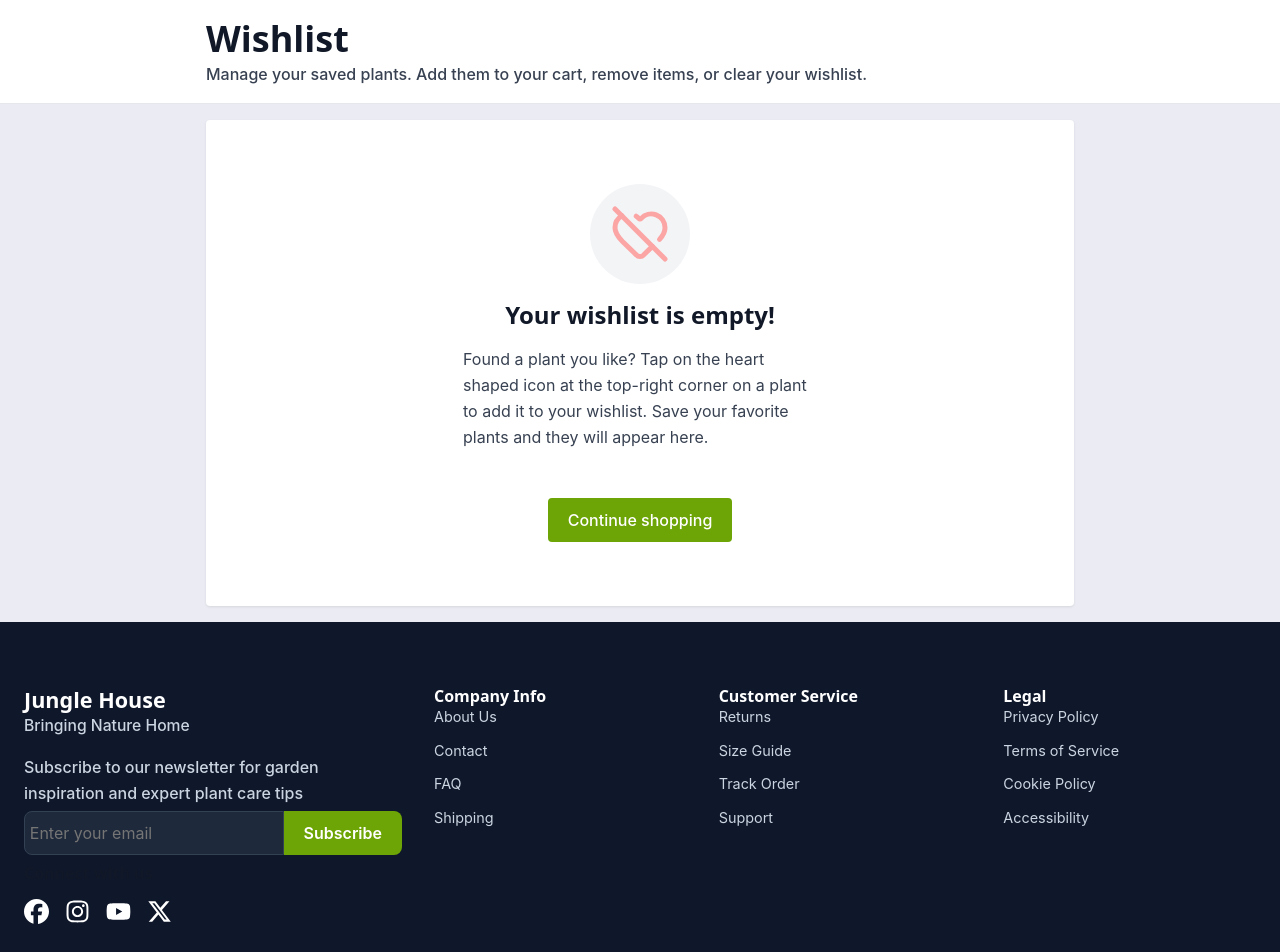
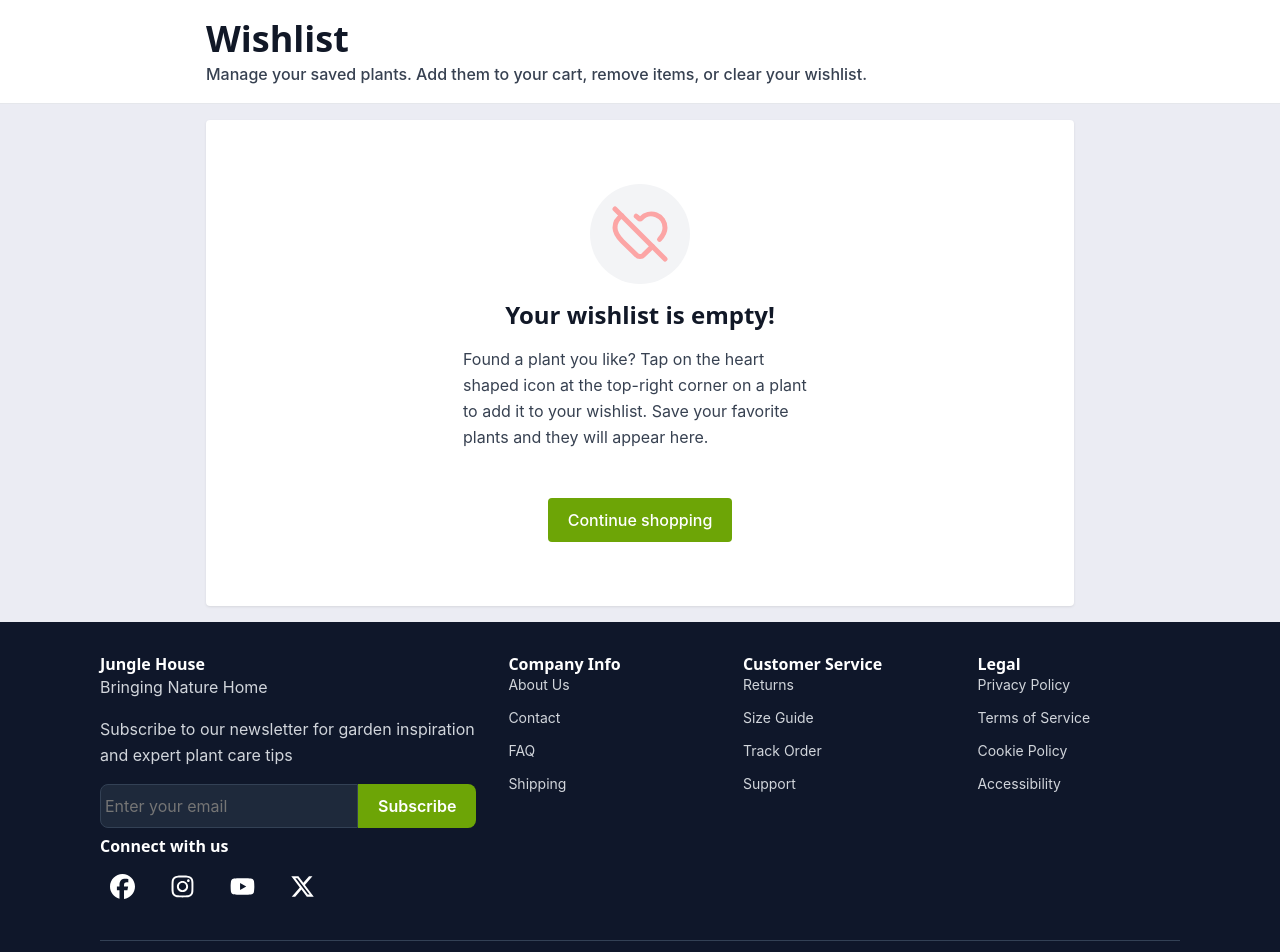
Before and after one commit to Peter-Adjao/upgraded-jungle-plant, a Next.js app in the folder jungle-plant/: page /wishlist in a window 1280 px wide. Shown: the top 952 px of the page. Built offline with nearby package versions, Linux system fonts and the light colour scheme.

Commit message:
Update the footer component to be accessibility compliant

```diff
--- a/jungle-plant/src/app/wishlist/page.js
+++ b/jungle-plant/src/app/wishlist/page.js
@@ -85,7 +85,7 @@ function LoadingState() {
 
 
 export default function WishlistPage() {
-    const { wishlist, isLoaded } = useWishlist();
+    const { wishlist, clearWishlist, isLoaded } = useWishlist();
 
     const isEmpty = wishlist.length === 0;
 
@@ -119,7 +119,8 @@ export default function WishlistPage() {
                             <Button
                             variant="ghostDestructive"
                             size="lg"
-                            rounded="md"
+                            rounded="sm"
+                            onClick={clearWishlist}
                             >
                                 <Trash2 aria-hidden="true"/>
                                 Clear All
--- a/jungle-plant/src/components/Footer/Footer.css
+++ b/jungle-plant/src/components/Footer/Footer.css
@@ -3,60 +3,98 @@
 	background-color: var(--footer-bg);
 	color: var(--color-white);
 	list-style: none;
-	padding: 4rem 1.5rem;
+	padding: var(--space-8);
 }
 
 .footer-container {
-	max-width: 1280px;
-	margin: 0 auto;
+	width: 100%;
+	max-width: 1080px;
+	margin-inline: auto;
 }
+
 
 .footer-grid {
 	display: grid;
 	gap: var(--space-8);
-	margin-bottom: var(--space-12);
+	margin-bottom: var(--space-4);
 }
 
-.footer-logo h2 {
+
+.footer__brand-text{
 	color: var(--color-white);
-	font-size: 1.35rem;
+	font-size: var(--weight-semibold);
 }
 
 .brand-description {
-	font-size: 0.98rem;
-	font-weight:var(--weight-medium);
-	line-height: 1.6;
-	color: var(--text-muted-primary);
+	font-size: var(--space-4);
+	font-weight:var(--weight-regular);
+	line-height: var(--leading-relaxed);
+	color: var(--color-gray-300);
 }
 
-.footer-social {
-	display: flex;
-	gap: var(--space-4);
-	margin-top: var(--space-4);
-	cursor: pointer;
-}
-
-.footer-social .social-icon {
-	transform: translateY(0);
-	transition: transform 0.3s ease;
-}
 
 .footer-social .social-icon:hover {
 	transform: translateY(-0.3rem);
-	border-radius: 10px;
 }
 
-hr {
+
+.social-list {
+	display: flex;
+	gap: var(--space-4);
+	list-style: none;
+	margin: var(--space-0);
+	padding: var(--space-0);
+
+}
+
+.social-list__link {
+	display: inline-flex;
+	justify-content: center;
+	align-items: center;
+
+	width: 44px;
+	height: 44px;
+
+	color: var(--color-white);
+	border-radius: var(--radius-full);
+
+	transition: var(--transition-colors);
+}
+
+.social-list__link:hover,
+.social-list__link:focus-visible {
+	background-color: var(--social-hover);
+}
+
+
+.social-list__focus-visible {
+	outline: 2px solid var(--color-primary);
+	outline-offset: 2px;
+}
+
+
+
+
+.social-media__title {
+
+	margin: var(--space-2) 0 var(--space-2) 0;
+	font-weight: var(--weight-semibold);
+	color: var(--color-white);
+	font-size: var(--text-base);
+}
+
+
+.footer-divider {
 	border: none;
 	height: 1px;
 	background: var(--footer-divider);
 	margin: 2rem 0;
 }
 
-.footer-newsletter p {
-	margin-top: var(--space-4);
+.footer-newsletter__text {
+	margin: var(--space-4) 0 var(--space-4) 0;
 	color: var(--text-muted-primary);
-	font-weight: var(--weight-medium);
+	font-weight: var(--weight-regular);
 }
 
 
@@ -67,14 +105,14 @@ hr {
 
 .footer-input {
 	flex: 1;
-	padding: 0.3rem;
+	padding: var(--space-1);
 	background-color: var(--input-background);
 	border: 1px solid var(--input-border);
 	border-top-left-radius: var(--radius-md);
 	border-bottom-left-radius: var(--radius-md);
 	color: var(--color-white);
 	cursor: pointer;
-	transition: border-color 0.3s ease;
+	transition: var(--transition-colors), var(--transition-shadow);
 }
 
 
@@ -82,35 +120,38 @@ input:focus {
 	border-color: var(--input-focus);
 	box-shadow: 0 0 4px rgba(173, 168, 168, 0.9);
 	outline: none;
-	padding: 0.48rem;
+	padding: var(--space-2);
 }
 
-.footer-newsletter p {
-	margin-bottom: 0.3rem;
+
+.footer__copy-right-content {
+	display: flex;
+	justify-content: start;
 }
 
-.footer-bottom p {
-	text-align: left;
+
+
+.footer__copy-right-text {
 	color: var(--text-muted-primary);
 	font-weight: var(--weight-regular);
 }
 
-.social-container h3 {
-	font-size: var(--text-base);
-	margin-top: var(--space-2);
-	margin-bottom: var(--space-2);
-	font-weight: var(--weight-semibold);
-}
+
+
+
 
 
 @media (min-width: 768px) {
 	.footer-grid {
-		grid-template-columns: repeat(2, 1fr);
+		grid-template-columns: repeat(4, 1fr);
 	}
-	.footer-bottom p {
-		text-align: center;
+
+
+	.footer__copy-right-content {
+		justify-content: center;
 	}
 }
+
 
 @media (min-width: 1024px) {
 	.footer-grid {
--- a/jungle-plant/src/components/Footer/Footer.js
+++ b/jungle-plant/src/components/Footer/Footer.js
@@ -33,19 +33,15 @@ export default function Footer() {
 
           {/* Brand Section */}
           <div className="footer-brand">
-
-            <div className="footer-logo">
-              <h2>Jungle House</h2>
-            </div>
+              <h2 className="footer__brand-text">Jungle House</h2>
 
             <p className="brand-description">
               Bringing Nature Home
             </p>
 
-            {/* Newsletter (Your Feature) */}
+            {/* Newsletter */}
             <div className="footer-newsletter">
-
-                <p>Subscribe to our newsletter for garden inspiration and expert plant care tips</p>
+                <p className="footer-newsletter__text">Subscribe to our newsletter for garden inspiration and expert plant care tips</p>
                       <div className="input-group">
                           <input
                             type="email"
@@ -66,48 +62,54 @@ export default function Footer() {
             </div>
 
             {/* Social Icons */}
-            <div className="social-container">
-                  <div>
-                    <h3>Connect with us</h3>
-                  </div>
-                        <div className="footer-social">
-                              <div className="social-icon facebook">
-                                  <a href="#" aria-label="Facebook">
-                                      <FaFacebook
-                                      size={25}
-                                      color="white"
-                                      aria-hidden="true"
-                                      />
-                                  </a>
-                              </div>
-                              <div className="social-icon instagram">
-                                  <a href="#" aria-label="Instagram">
-                                      <FaInstagram
-                                       size={25}
-                                       color="white"
-                                       aria-hidden="true"
-                                       />
-                                  </a>
-                              </div>
-                              <div className="social-icon youtube">
-                                  <a href="#" aria-label="Youtube">
-                                      <FaYoutube
-                                      size={25}
-                                      color="white"
-                                      aria-hidden="true"
-                                      />
-                                  </a>
-                              </div>
-                              <div className="social-icon X">
-                                  <a href="#" aria-label="X">
-                                      <FaXTwitter
-                                      size={25}
-                                      color="white"
-                                      aria-hidden="true"
-                                      />
-                                  </a>
-                              </div>
-                        </div>
+            <div className="social-media">
+              <h3 className="social-media__title">Connect with us</h3>
+              <ul className="social-list">
+                <li className="social-list__item">
+                    <a
+                     href="#"
+                     target="_blank"
+                     rel="noopener noreferrer"
+                     aria-label="Facebook"
+                     className="social-list__link"
+                    >
+                      <FaFacebook size={25} aria-hidden="true"/>
+                    </a>
+                  </li>
+                  <li className="social-list__item">
+                    <a
+                     href="#"
+                     target="_blank"
+                     rel="noopener noreferrer"
+                     aria-label="Instagram"
+                     className="social-list__link"
+                    >
+                      <FaInstagram size={25} aria-hidden="true"/>
+                    </a>
+                  </li>
+                  <li className="social-list__item">
+                    <a
+                     href="#"
+                     target="_blank"
+                     rel="noopener noreferrer"
+                    aria-label="YouTube"
+                    className="social-list__link"
+                    >
+                      <FaYoutube size={25} aria-hidden="true"/>
+                    </a>
+                  </li>
+                  <li className="social-list__item">
+                    <a
+                     href="#"
+                     target="_blank"
+                     rel="noopener noreferrer"
+                     aria-label="X (formally Twitter)"
+                     className="social-list__link"
+                    >
+                      <FaXTwitter size={25} aria-hidden="true"/>
+                    </a>
+                  </li>
+              </ul>
             </div>
 
           </div>
@@ -123,12 +125,10 @@ export default function Footer() {
 
         </div>
 
-        <hr />
-
-        <div className="footer-bottom">
-          <p>© {currentYear} Jungle House. All rights reserved.</p>
-        </div>
-
+        <hr className="footer-divider" />
+            <div className="footer__copy-right-content">
+              <p className="footer__copy-right-text">&copy; {currentYear} Jungle House. All rights reserved.</p>
+            </div>
       </div>
 
     </footer>
--- a/jungle-plant/src/components/Footer/FooterSection.css
+++ b/jungle-plant/src/components/Footer/FooterSection.css
@@ -1,14 +1,15 @@
 
 
 .footer-section h3 {
-    font-size: 1rem;
+    font-size: var(--text-base);
     color: var(--color-white);
 }
 
+
 .footer-section a {
     display: block;
-    margin-bottom: 0.75rem;
-    font-size: 0.9rem;
+    margin-bottom: var(--space-3);
+    font-size: var(--text-sm);
     font-weight: var(--weight-regular);
     color: var(--text-muted-primary);
     text-decoration: none;
--- a/jungle-plant/src/styles/tokens.css
+++ b/jungle-plant/src/styles/tokens.css
@@ -113,7 +113,7 @@
   --text-secondary: var(--color-gray-700);
   --text-tertiary: var(--color-gray-600);
 
-  --text-muted-primary: var(--color-muted);
+  --text-muted-primary: var(--color-gray-300);
   --text-muted-secodary: var(--color-gray-500);
 
   --text-disabled: var(--color-gray-400);
@@ -195,18 +195,39 @@
                  0 8px 10px -6px rgb(0 0 0 / 0.08);
 
   /*
-     TRANSITIONS
-     ============== */
+     Motion Token
+     ================================== */
 
+  /* Durations */
   --duration-fast: 150ms;
   --duration-normal: 250ms;
   --duration-slow: 350ms;
 
-  --ease-default: cubic-bezier(0.4, 0, 0.2, 1);
+  /* Easing curves */
+  --ease-default: cubic-bezier(0.4, 0, 0.2, 1); /* ease-in-out: general purpose */
+  --ease-in: cubic-bezier(0.4, 0, 1, 1);        /* accelerate: exiting elements */
+  --ease-out: cubic-bezier(0, 0, 0.2, 1);       /* decelerate: entering elements */
 
-  --transition-default:
-    var(--duration-normal)
-    var(--ease-default);
+  /* Generic shorthand */
+  --transition-default: var(--duration-normal) var(--ease-default);
+
+  /* Composed transitions (property + duration + easing) */
+  --transition-colors:
+    color var(--duration-fast) var(--ease-default),
+    background-color var(--duration-fast) var(--ease-default),
+    border-color var(--duration-fast) var(--ease-default);
+
+  --transition-opacity: opacity var(--duration-fast) var(--ease-default);
+
+  --transition-transform: transform var(--duration-normal) var(--ease-default);
+
+  --transition-shadow: box-shadow var(--duration-normal) var(--ease-default);
+
+  /* Entering/exiting UI (modals, dropdowns, tooltips) */
+  --transition-enter: var(--duration-normal) var(--ease-out);
+  --transition-exit: var(--duration-fast) var(--ease-in);
+
+
 
   /*
      Z-INDEX
@@ -238,9 +259,7 @@
      ECOMMERCE TOKENS
      ================== */
 
-  /* Cart */
 
-  --color-cart: #31b572;
 
   /* Wishlist*/
 
@@ -251,6 +270,7 @@
   --footer-bg: #0f172a;
   --footer-divider: #334155;
 
+  --social-hover:#212b38 ;
 
   /* Input */
 
```
Also changed, not shown: jungle-plant/src/components/CartItem.js (+6 -3 lines), jungle-plant/src/context/WishlistContext.js (+7 -0 lines), jungle-plant/src/styles/globals.css (+7 -1 lines).
